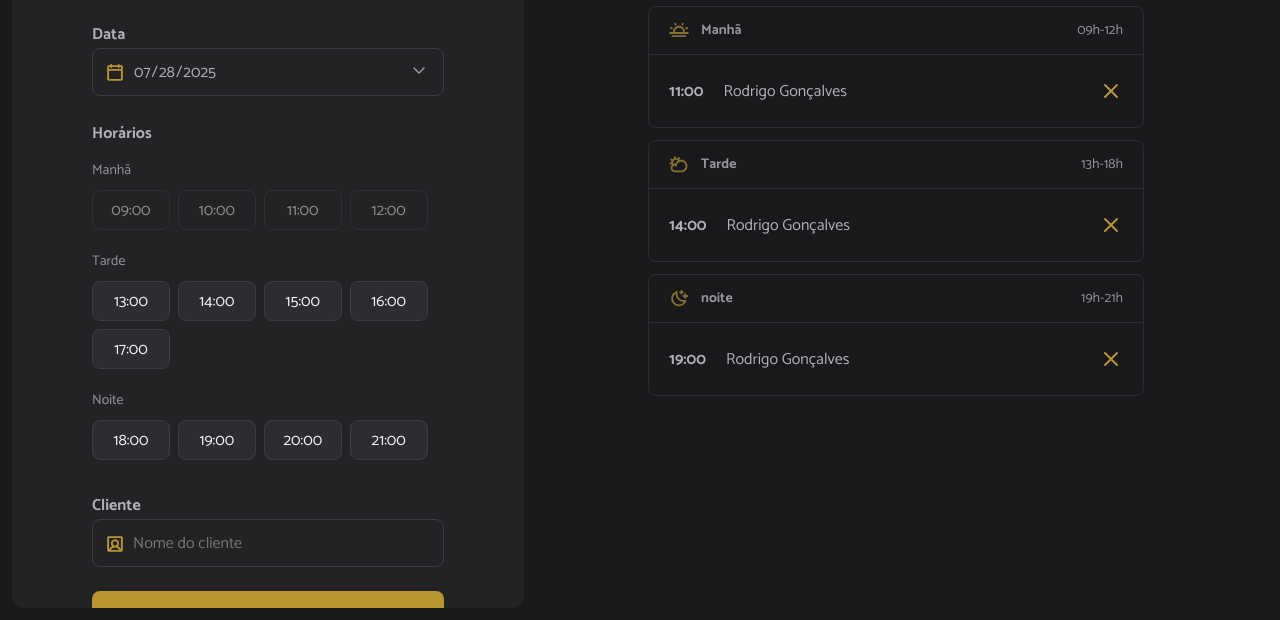
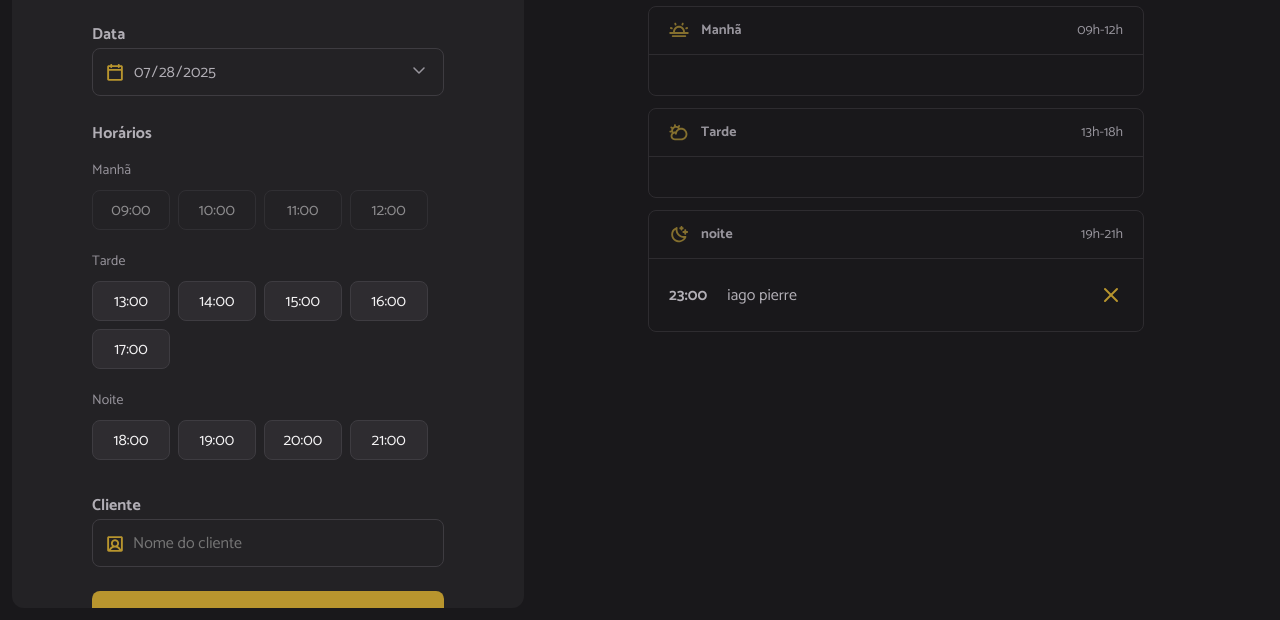
Before and after one commit to pierrerrrr/hairday, a website built with webpack: page index.html in a window 1280 px wide. Shown: the part 180-800 px from the top of the page. Built offline with nearby package versions, Linux system fonts and the light colour scheme; data requests are answered from the project's data file.

Commit message:
feat: enhance scheduling functionality with daily schedules handling and rendering

```diff
--- a/src/modules/form/hours-load.js
+++ b/src/modules/form/hours-load.js
@@ -5,17 +5,23 @@ import { hoursClick } from "./hours-click.js";
 
 const hours = document.getElementById("hours")
 
-export function hoursLoad({ date }) {
+export function hoursLoad({ date, dailySchedules }) {
+    // recupera a lista de todos os horários ocupados
+    const unavaiableHours = dailySchedules.map((schedule) => dayjs(schedule.when).format("HH:mm"));
+
     const opening = scheduleHours.map((hour) => {
         // recupera somente a hora do dia
         const [scheduleHour] = hour.split(":");
 
         // validação para ver se a hora está no passado
-        const isHourPast = dayjs(date).add(scheduleHour, "hour").isAfter(dayjs())
+        const isHourPast = dayjs(date).add(scheduleHour, "hour").isBefore(dayjs())
+
+        // verifica se a hora está disponível - sendo marcada ou que já passou do tempo
+        const available = !unavaiableHours.includes(hour) && !isHourPast;
 
         return {
             hour,
-            available: isHourPast,
+            available
         }
     })
 
@@ -27,7 +33,7 @@ export function hoursLoad({ date }) {
 
         li.textContent = hour;
 
-        if(hour === "09:00") {
+        if (hour === "09:00") {
             hourHeaderAdd("Manhã");
         } else if (hour === "13:00") {
             hourHeaderAdd("Tarde");
--- a/src/modules/schedule/load.js
+++ b/src/modules/schedule/load.js
@@ -1,14 +1,14 @@
 import { hoursLoad } from "../form/hours-load.js";
 import { scheduleFetchByDay } from "../../services/schedule-fetch-by-day.js";
+import { schedulesShow } from "./show.js";
 
 const selectedDate = document.getElementById("date")
 export async function schedulesDay() {
     // obtem somente o valor do selectedDate
     const date = selectedDate.value
+    const dailySchedules = await scheduleFetchByDay({ date });
+    schedulesShow({ dailySchedules });
+
     // renderiza as horas disponíveis
-
-    const dailySchedules = await scheduleFetchByDay({ date });
-    console.log(dailySchedules);
-
-    hoursLoad({ date });
+    hoursLoad({ date, dailySchedules });
 }
--- /dev/null
+++ b/src/modules/schedule/show.js
@@ -0,0 +1,50 @@
+import dayjs from "dayjs";
+
+const morning = document.getElementById("period-morning")
+const afternoon = document.getElementById("period-afternoon")
+const night = document.getElementById("period-night")
+
+export function schedulesShow({ dailySchedules }) {
+    try {
+        // limpa as listas
+        morning.innerHTML = "";
+        afternoon.innerHTML = "";
+        night.innerHTML = "";
+
+        // rederiza por periodo
+        dailySchedules.forEach((schedule) => {
+            const item = document.createElement("li");
+            const time = document.createElement("strong");
+            const name = document.createElement("span");
+
+            // adiciona um id no agendametno
+            item.setAttribute("data-id", schedule.id);
+            time.textContent = dayjs(schedule.when).format("HH:mm");
+            name.textContent = schedule.name;
+
+            // icone de cancelar o agendamneto
+            const cancelIcon = document.createElement("img")
+            cancelIcon.classList.add("cancel-icon")
+            cancelIcon.setAttribute("src", "./src/assets/cancel.svg")
+            cancelIcon.setAttribute("alt", "Cancelar agendamento")
+
+            item.append(time, name, cancelIcon)
+
+            const hour = dayjs(schedule.when).hour();
+
+            if (hour <= 12) {
+                morning.appendChild(item);
+            } else if (hour > 12 && hour <= 18) {
+                afternoon.appendChild(item);
+            } else {
+                night.appendChild(item);
+            }
+        })
+
+
+
+    } catch (error) {
+        console.log(error)
+        alert("Erro ao carregar os horários. Tente novamente mais tarde.");
+    }
+}
```
Also changed, not shown: index.html (+6 -3 lines).
